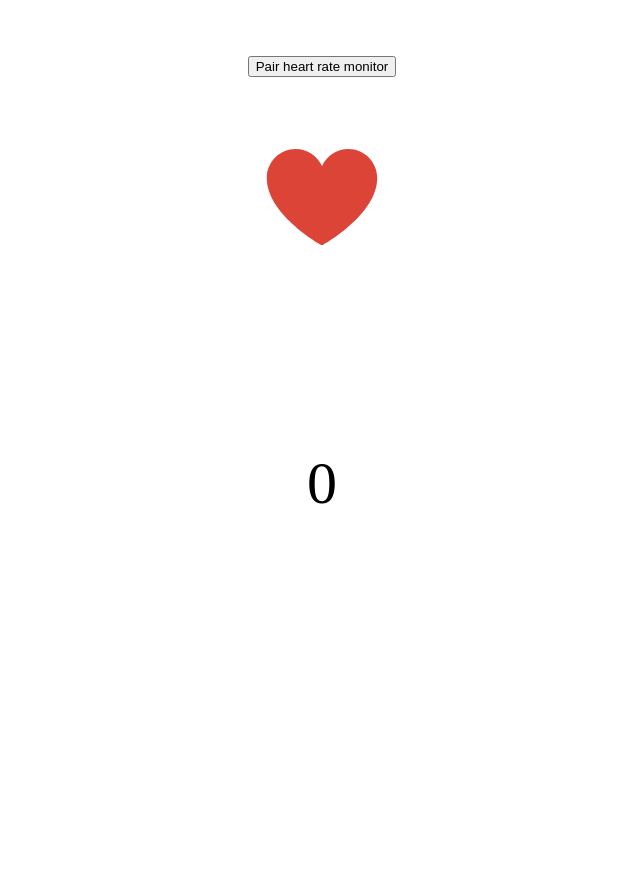
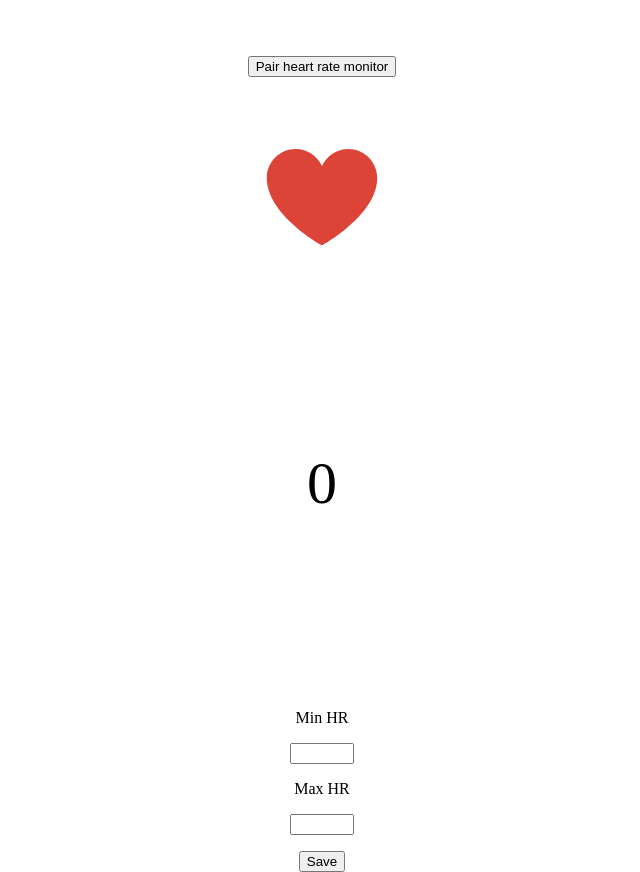
Before and after one commit to jfernando0911/heart-rate-alert, a Gatsby site: page / in a window 1280 px wide. Shown: the part 107-979 px from the top of the page, without its empty margins (318-958 px from the left). Before the commit the page ends 800 px from the top, so only its background shows below. Built offline with nearby package versions, Linux system fonts and the light colour scheme; Gatsby itself is replaced by a stand-in of ours.

Commit message:
added two inputs for max and min hearRate values

```diff
--- a/src/components/layout.js
+++ b/src/components/layout.js
@@ -1,17 +1,54 @@
-import React from 'react';
+import React, { useRef, useState } from 'react';
 import Header from '../components/header';
 import styles from '../components/layout.module.scss'
 
+
 export default ({ children }) => {
+
+  const [minHR, setminHR] = useState(0);
+  const [maxHR, setmaxHR] = useState(0);
+  const [errorMessageHR, seterrorMessageHR] = useState("");
+
+  const refMinHr = useRef();
+  const refMaxHr = useRef();
+  // refMinHr.current.value= 30;
+  // refMaxHr.current.value= 40;
+
+
+  const saveHrValues = () => {
+    console.log("This is the min heart rate value:", refMinHr.current.value);
+    console.log("This is the max heart rate value:", refMaxHr.current.value);
+    console.log(refMinHr.current);
+    console.log(refMaxHr.current);
+
+    if (refMinHr.current.value > refMaxHr.current.value) {
+      seterrorMessageHR("Your min heart rate value cant be less than your high heart rate value, please enter new values...");
+
+    } else {
+      setminHR(refMinHr.current.value);
+      setmaxHR(refMaxHr.current.value);
+      seterrorMessageHR("");
+    }
+  }
 
 
 
-  return(
+
+  return (
 
     <div /*className={darkMode ? styles.darkMode : styles.lightMode}*/ className={styles.container}>
       {/* <h1>Heart Rate:</h1> */}
-      <Header /*saludo={getValue} *//>
+      <Header /*saludo={getValue} */ minHrValue={minHR} maxHrValue={maxHR} />
       {children}
+      <div className={styles.heartRateTemporalContainer}>
+        <p>Min HR</p>
+        <input type="number" min={30} max={240} mobile="auto" ref={refMinHr} />
+        <p>Max HR</p>
+        <input type="number" min={30} max={240} mobile="auto" ref={refMaxHr} />
+        <p>{errorMessageHR}</p>
+        <button onClick={saveHrValues}>Save</button>
 
+      </div>
     </div>
-  )}
+  )
+}
--- a/src/components/layout.module.scss
+++ b/src/components/layout.module.scss
@@ -40,3 +40,9 @@ body{
 .heartRate{
     font-size: 24px;
 }
+
+.heartRateTemporalContainer{
+    margin:auto;
+    // border: 1px solid black;
+    text-align: center; // temporal solution 06/05/2020
+}
```
